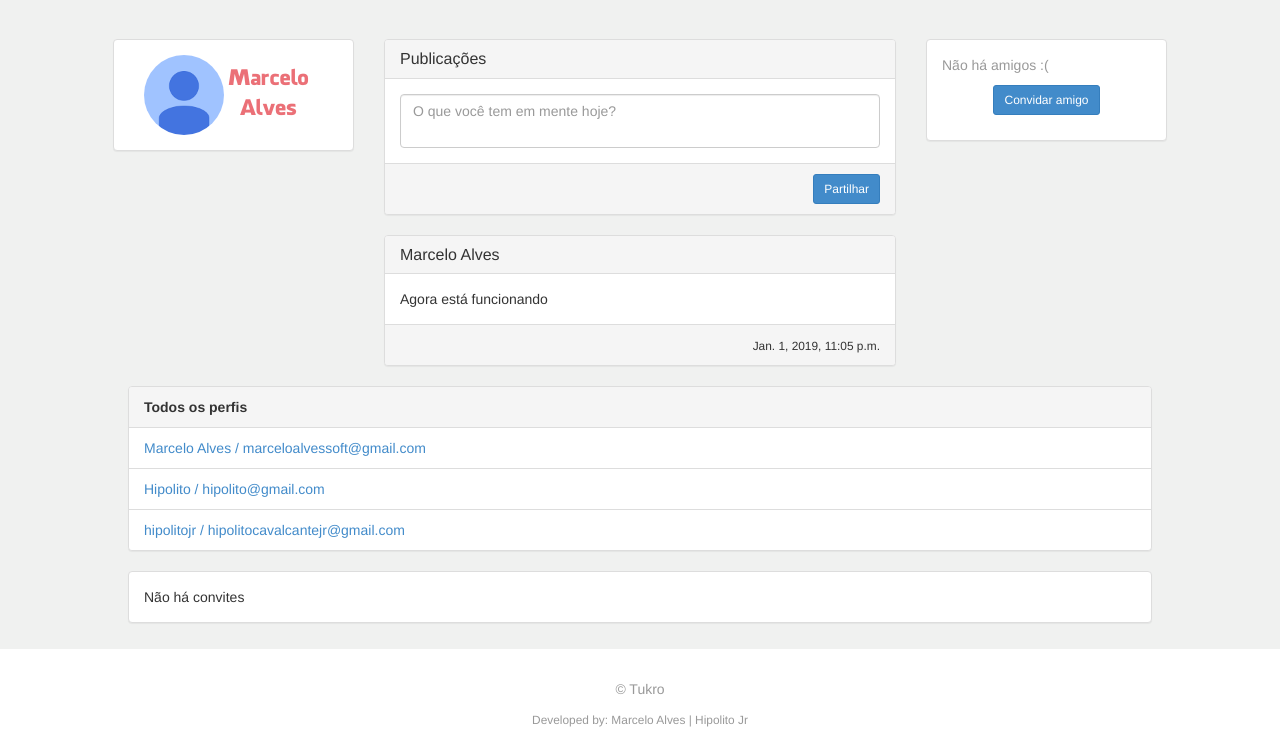
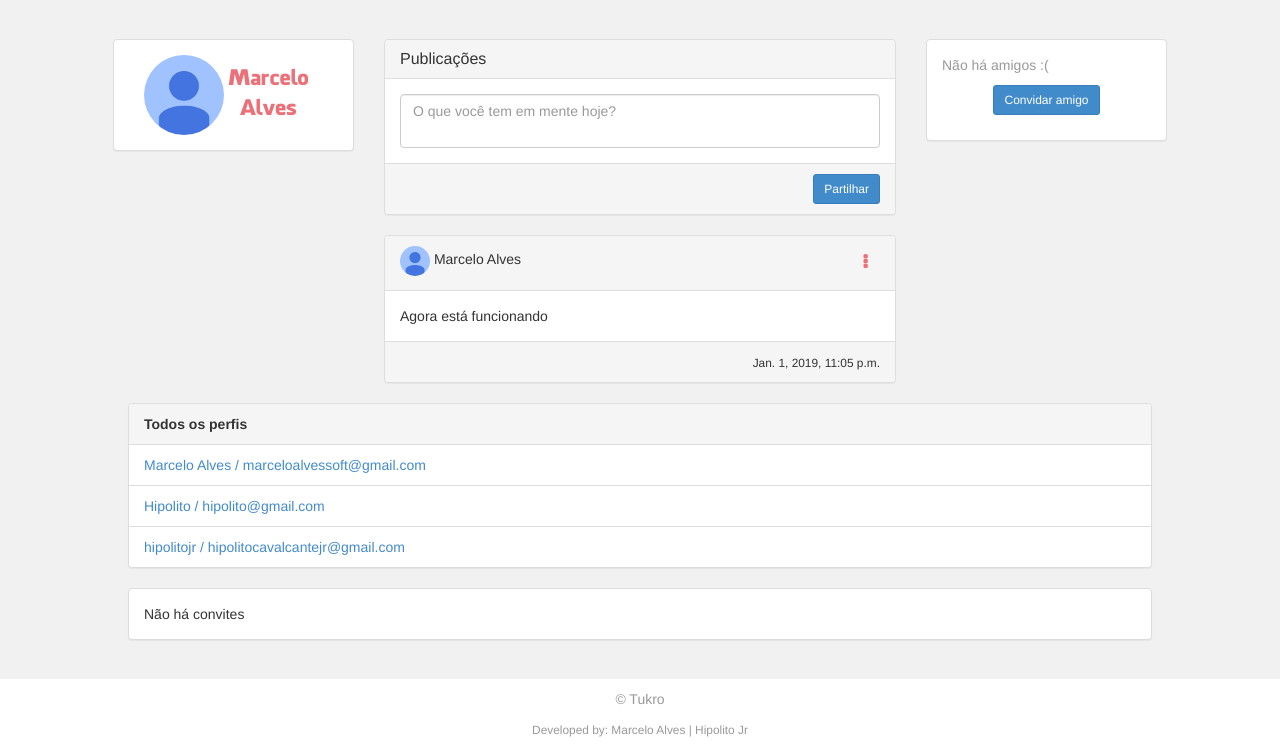
Before and after one commit to MarceloxAlves/Tukro, a Django app: page / in a window 1280 px wide. Shown: the part 51-800 px from the top of the page. Run offline with Django 3.2, Linux system fonts and the light colour scheme; a user stored in the database is signed in; data comes from the database, SQL or seed files in the repository; both versions use the stored data as it was after the commit; data that the repository does not hold is empty; some libraries are stand-ins or nearby versions.

Commit message:
DELETE FUNCIONANDO

```diff
--- a/api/urls.py
+++ b/api/urls.py
@@ -4,6 +4,7 @@ from .views import PostagemViewSet
 
 router = routers.SimpleRouter()
 urlpatterns = [
-    path('postagens/', PostagemViewSet.as_view({'get': 'list'}), name="login"),
+    path('postagens/', PostagemViewSet.as_view({'get': 'list'}), name="postagem_list"),
+    path('postagens/<int:pk>/delete', PostagemViewSet.as_view({'delete': 'destroy'}), name="postagem_delete"),
 ]
 urlpatterns += router.urls
--- /dev/null
+++ b/perfis/static/scripts/home.js
@@ -0,0 +1,27 @@
+var API_BASE = 'http://'+window.location.host + '/v1/';
+var csrftoken = Cookies.get('csrftoken');
+
+function csrfSafeMethod(method) {
+    // these HTTP methods do not require CSRF protection
+    return (/^(GET|HEAD|OPTIONS|TRACE)$/.test(method));
+}
+$.ajaxSetup({
+    beforeSend: function(xhr, settings) {
+        if (!csrfSafeMethod(settings.type) && !this.crossDomain) {
+            xhr.setRequestHeader("X-CSRFToken", csrftoken);
+        }
+    }
+});
+
+function DeletePostagem(id_postagem) {
+    var url = API_BASE + 'postagens/' + id_postagem + '/delete';
+    $.ajax({
+        type: 'DELETE',
+        url: url,
+        headers: { 'X-CSRFToken': csrftoken},
+        data: {},
+        success: function () {
+            $('#postagem' + id_postagem).fadeOut(500);
+        }
+    });
+}
--- /dev/null
+++ b/perfis/static/scripts/main.js
@@ -0,0 +1,21 @@
+var modalConfirm = function(callback, action, param){
+  var action = null
+  $(".action").on("click", function(){
+      action = $(this)
+      $("#msg-confirm").text(action.attr('data-msg'))
+    $("#mi-modal").modal('show');
+  });
+
+  $("#modal-btn-sim").on("click", function(){
+    callback(action.attr('positive'), action.attr('param'));
+    $("#mi-modal").modal('hide');
+  });
+
+  $("#modal-btn-nao").on("click", function(){
+    callback(action.attr('negative'), action.attr('param'));
+    $("#mi-modal").modal('hide');
+  });
+};
+modalConfirm(function(action, param){
+   window[action](param);
+});
--- a/perfis/static/styles/main.css
+++ b/perfis/static/styles/main.css
@@ -106,12 +106,22 @@ logo {
 .sidebar-right{
 }
 
+.option{
+    color: #5e5e5e !important;
+}
+.option span{
+    font-weight: 900;
+    font-size: 1.2em;
+    color: #EB7077;
+}
+
+
 footer {
     position: fixed;
-    height: 100px;
+    height: 70px;
     bottom: 0;
     width: 100%;
     background-color: white;
     text-align: center;
-    padding-top: 30px;
+    padding-top: 10px;
 }
--- a/perfis/templates/base.html
+++ b/perfis/templates/base.html
@@ -9,9 +9,32 @@
     <link rel="stylesheet" href="{% static 'styles/main.css' %}">
     <script src="{% static 'scripts/vendor/jquery-1.9.1.js' %}"></script>
     <script src="{% static 'scripts/vendor/bootstrap-min.js' %}"></script>
+    <script src="{% static 'scripts/vendor/cookie.js' %}"></script>
 
 </head>
 <body>
+
+<div class="modal fade" id="mi-modal" tabindex="-1" role="dialog" aria-labelledby="exampleModalLabel"
+     aria-hidden="true">
+    <div class="modal-dialog" role="document">
+        <div class="modal-content">
+            <div class="modal-header">
+                <h5 class="modal-title" id="exampleModalLabel">Confirma</h5>
+{#                <button type="button" class="close" data-dismiss="modal" aria-label="Fechar">#}
+{#                    <span aria-hidden="true">&times;</span>#}
+{#                </button>#}
+            </div>
+            <div class="modal-body" id="msg-confirm">
+
+            </div>
+            <div class="modal-footer">
+                <button type="button" id="modal-btn-nao" class="btn btn-danger" data-dismiss="modal">Não</button>
+                <button type="button" id="modal-btn-sim" class="btn btn-success">Sim</button>
+            </div>
+        </div>
+    </div>
+</div>
+
 <nav class="navbar navbar-default navbar-fixed-top">
     <div class="container-fluid">
         <!-- Brand and toggle get grouped for better mobile display -->
@@ -56,4 +79,5 @@
       </div>
     </footer>
 </body>
+ <script src="{% static 'scripts/main.js' %}"></script>
 </html>
--- a/perfis/templates/index.html
+++ b/perfis/templates/index.html
@@ -7,10 +7,13 @@
             <div class="panel panel-default">
 
                 <div class="panel-body">
-                   <div class="row perfil-home">
-                       <div class="col-md-4 "><img src="{% static 'img/photo.jpg' %}"  class="img-circle" width="80"></div>
-                       <div class="col-md-8 text-center" style="padding-top: 5%;"><logo>{{ user.perfil.nome }}</logo></div>
-                   </div>
+                    <div class="row perfil-home">
+                        <div class="col-md-4 "><img src="{% static 'img/photo.jpg' %}" class="img-circle" width="80">
+                        </div>
+                        <div class="col-md-8 text-center" style="padding-top: 5%;">
+                            <logo>{{ user.perfil.nome }}</logo>
+                        </div>
+                    </div>
                 </div>
 
             </div>
@@ -33,9 +36,30 @@
             </form>
             {% if postagens %}
                 {% for postagem in postagens %}
-                    <div class="panel panel-default">
+                    <div class="panel panel-default" id="postagem{{ postagem.id }}">
                         <div class="panel-heading">
-                            <h3 class="panel-title">{{ postagem.perfil.nome }}</h3>
+                            <div class="row">
+                                <div class="col-md-9">
+                                    <img style="float: left" src="{% static 'img/photo.jpg' %}" class="img-circle"
+                                         width="30">
+                                    <span style="display:inline-block; padding-top:1%;">&nbsp;{{ postagem.perfil.nome }}</span>
+                                </div>
+                                <div class="col-md-3 text-right">
+                                    <span class="dropdown">
+                                    <a href="#" class="btn btn-link dropdown-toggle option" data-toggle="dropdown"
+                                       role="button"
+                                       aria-haspopup="true"
+                                       aria-expanded="false"><span
+                                            class="fa fa-ellipsis-v"></span></a>
+                                    <ul class="dropdown-menu text-left">
+                                        <li><a  style="cursor: pointer" class="action"
+                                               param="{{ postagem.id }}"
+                                               data-msg="Deseja deletar a postagem '{{ postagem.texto }}' ?"
+                                               positive="DeletePostagem"><i class="fa fa-trash"></i> Deletar</a></li>
+                                    </ul>
+                                </span>
+                                </div>
+                            </div>
                         </div>
                         <div class="panel-body">
                             {{ postagem.texto }}
@@ -138,4 +162,5 @@
             {% endwith %}
         </div>
     </div>
+    <script src="{% static 'scripts/home.js' %}"></script>
 {% endblock %}
--- a/requirements.txt
+++ b/requirements.txt
@@ -2,3 +2,4 @@ djangorestframework
 channels
 pypiwin32
 channels_redis
+django-cors-headers
```
Also changed, not shown: api/views.py (+9 -2 lines), connectedin/settings.py (+7 -0 lines), db.sqlite3.
